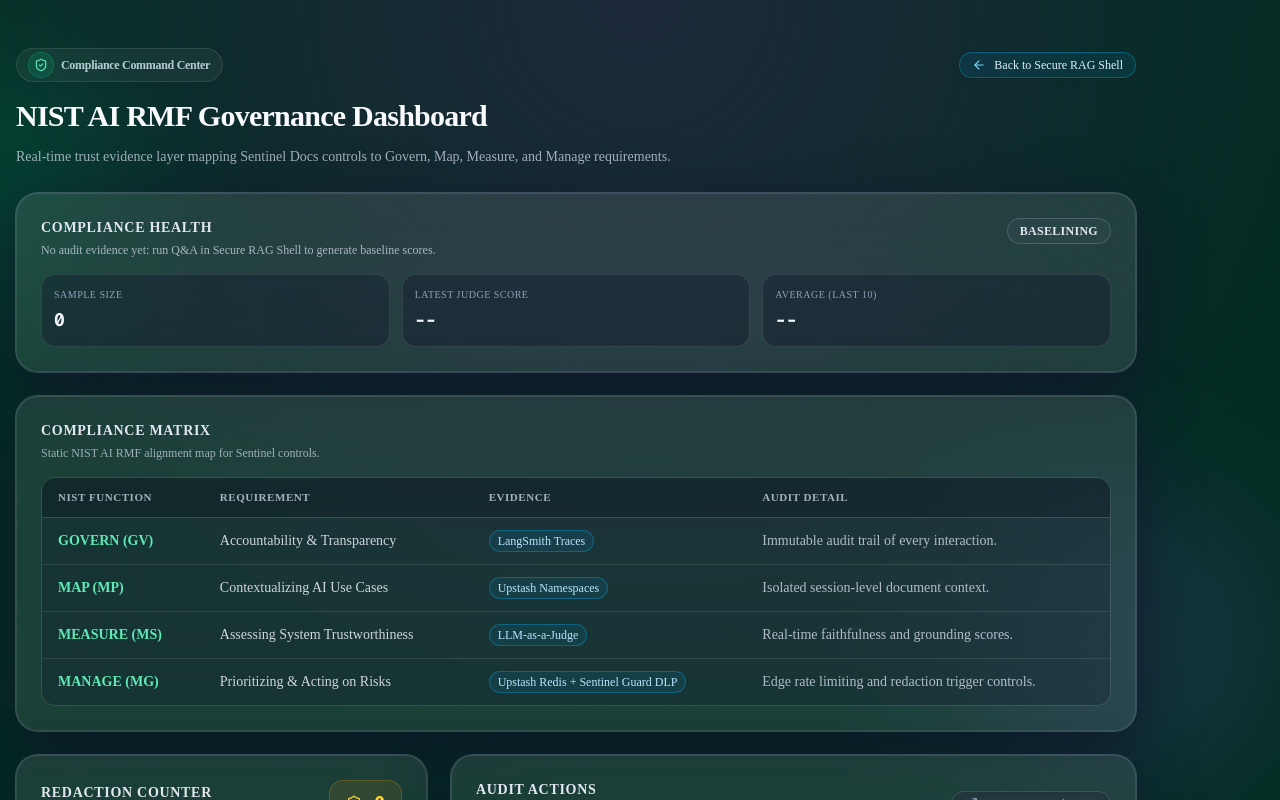
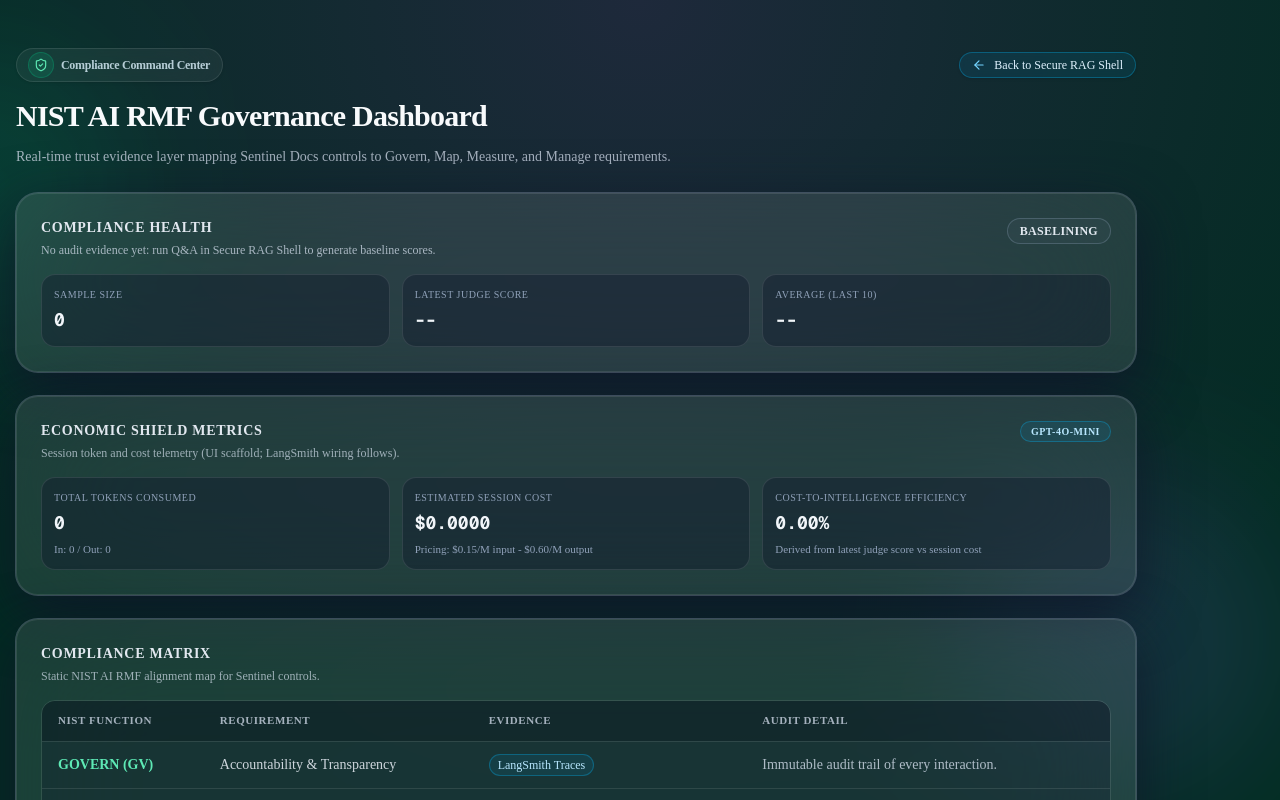
Before and after one commit to GeorgiDS9/sentinel-docs, a Next.js app: page /dashboard/governance in a window 1280 px wide. Shown: the top 800 px of the page. Built offline with nearby package versions, Linux system fonts and the light colour scheme.

Commit message:
feat: add economic shield metrics card scaffold to governance dashboard

```diff
--- a/src/app/dashboard/governance/page.tsx
+++ b/src/app/dashboard/governance/page.tsx
@@ -16,6 +16,13 @@
 const AUDIT_STATS_KEY = "sentinel-audit-stats";
 const JUDGE_HISTORY_KEY = "sentinel-judge-history";
 const SESSION_ID_KEY = "sentinel-docs-session-id";
+
+// Cost telemetry (UI scaffold for upcoming LangSmith wiring)
+// SESSION_COST_KEY stores per-session token usage in localStorage.
+// Pricing uses current GPT-4o-mini public rates (USD per 1M tokens).
+const SESSION_COST_KEY = "sentinel-session-cost-v1";
+const OPENAI_GPT4O_MINI_INPUT_PER_M = 0.15;
+const OPENAI_GPT4O_MINI_OUTPUT_PER_M = 0.6;
 
 // Static compliance matrix data
 const complianceRows = [
@@ -59,8 +66,14 @@
 type AuditStats = z.infer<typeof AuditStatsSchema>;
 type HealthStatus = "BASELINING" | "COMPLIANT" | "REVIEW" | "VIOLATION";
 
+type SessionUsage = {
+  promptTokens: number;
+  completionTokens: number;
+};
+
 // Defaults
 const EMPTY_STATS: AuditStats = { emails: 0, phones: 0, cards: 0, ssns: 0 };
+const EMPTY_USAGE: SessionUsage = { promptTokens: 0, completionTokens: 0 };
 
 // Heatmap color thresholds
 function getHeatColor(score: number): string {
@@ -74,6 +87,15 @@
   if (scores.some((s) => s < 0.7)) return "VIOLATION";
   if (scores.some((s) => s < 0.9)) return "REVIEW";
   return "COMPLIANT";
+}
+
+function formatUsd(value: number): string {
+  return value.toLocaleString("en-US", {
+    style: "currency",
+    currency: "USD",
+    minimumFractionDigits: 4,
+    maximumFractionDigits: 4,
+  });
 }
 
 function getHealthPillClass(status: HealthStatus): string {
@@ -106,6 +128,7 @@
   const [stats, setStats] = useState<AuditStats>(EMPTY_STATS);
   const [judgeHistory, setJudgeHistory] = useState<number[]>([]);
   const [sessionId, setSessionId] = useState<string>("");
+  const [usage, setUsage] = useState<SessionUsage>(EMPTY_USAGE);
 
   useEffect(() => {
     const readAuditStats = () => {
@@ -119,6 +142,31 @@
         setStats(parsed.success ? parsed.data : EMPTY_STATS);
       } catch {
         setStats(EMPTY_STATS);
+      }
+    };
+
+    const readSessionUsage = () => {
+      try {
+        const raw = localStorage.getItem(SESSION_COST_KEY);
+        if (!raw) {
+          setUsage(EMPTY_USAGE);
+          return;
+        }
+
+        const parsed = JSON.parse(raw) as Partial<SessionUsage> | null;
+        const promptTokens =
+          typeof parsed?.promptTokens === "number" && parsed.promptTokens >= 0
+            ? parsed.promptTokens
+            : 0;
+        const completionTokens =
+          typeof parsed?.completionTokens === "number" &&
+          parsed.completionTokens >= 0
+            ? parsed.completionTokens
+            : 0;
+
+        setUsage({ promptTokens, completionTokens });
+      } catch {
+        setUsage(EMPTY_USAGE);
       }
     };
 
@@ -142,6 +190,7 @@
     };
 
     readAuditStats();
+    readSessionUsage();
     readJudgeHistory();
     readSessionId();
 
@@ -150,6 +199,8 @@
       if (event.key === JUDGE_HISTORY_KEY || event.key === null)
         readJudgeHistory();
       if (event.key === SESSION_ID_KEY || event.key === null) readSessionId();
+      if (event.key === SESSION_COST_KEY || event.key === null)
+        readSessionUsage();
     };
 
     window.addEventListener("storage", onStorage);
@@ -191,6 +242,25 @@
       ? `https://smith.langchain.com/traces?search=${sid}`
       : "https://smith.langchain.com/traces";
   }, [sessionId]);
+
+  const totalTokens = usage.promptTokens + usage.completionTokens;
+
+  const estimatedSessionCost = useMemo(() => {
+    const inputCost =
+      (usage.promptTokens / 1_000_000) * OPENAI_GPT4O_MINI_INPUT_PER_M;
+    const outputCost =
+      (usage.completionTokens / 1_000_000) * OPENAI_GPT4O_MINI_OUTPUT_PER_M;
+    return inputCost + outputCost;
+  }, [usage.promptTokens, usage.completionTokens]);
+
+  const latestJudgeScore = latestScore ?? 0;
+
+  // Simple "value per dollar" proxy (0-100), clamped to avoid runaway values at tiny cost.
+  const costToIntelligenceEfficiency = useMemo(() => {
+    if (estimatedSessionCost <= 0) return 0;
+    const raw = (latestJudgeScore / estimatedSessionCost) * 0.01;
+    return Math.max(0, Math.min(100, raw));
+  }, [latestJudgeScore, estimatedSessionCost]);
 
   return (
     <div className="min-h-screen bg-[radial-gradient(circle_at_top,#1e293b,transparent_55%),radial-gradient(circle_at_bottom,#022c22,#022c22)] text-foreground font-sans selection:bg-emerald-500/30">
@@ -283,6 +353,63 @@
           </div>
         </Card>
 
+        {/* Economic shield metrics (UI scaffold) */}
+        <Card className="rounded-3xl border border-white/10 bg-white/10 p-6 shadow-[0_0_0_1px_rgba(148,163,184,0.35),0_18px_60px_rgba(15,23,42,0.9)] backdrop-blur-3xl dark:bg-slate-900/50">
+          <div className="mb-4 flex items-start justify-between gap-3">
+            <div>
+              <h2 className="text-sm font-semibold uppercase tracking-wider text-slate-200">
+                Economic Shield Metrics
+              </h2>
+              <p className="mt-1 text-xs text-slate-300/75">
+                Session token and cost telemetry (UI scaffold; LangSmith wiring
+                follows).
+              </p>
+            </div>
+            <span className="inline-flex items-center rounded-full border border-sky-400/30 bg-sky-500/10 px-2.5 py-0.5 text-[10px] font-semibold uppercase tracking-wider text-sky-200">
+              GPT-4o-mini
+            </span>
+          </div>
+
+          <div className="grid gap-3 sm:grid-cols-3">
+            <div className="rounded-xl border border-white/10 bg-slate-900/40 p-3">
+              <p className="text-[10px] uppercase tracking-wider text-slate-400">
+                Total Tokens Consumed
+              </p>
+              <p className="mt-1 text-lg font-bold font-mono text-slate-100">
+                {totalTokens.toLocaleString()}
+              </p>
+              <p className="mt-1 text-[11px] text-slate-400">
+                In: {usage.promptTokens.toLocaleString()} / Out:{" "}
+                {usage.completionTokens.toLocaleString()}
+              </p>
+            </div>
+
+            <div className="rounded-xl border border-white/10 bg-slate-900/40 p-3">
+              <p className="text-[10px] uppercase tracking-wider text-slate-400">
+                Estimated Session Cost
+              </p>
+              <p className="mt-1 text-lg font-bold font-mono text-slate-100">
+                {formatUsd(estimatedSessionCost)}
+              </p>
+              <p className="mt-1 text-[11px] text-slate-400">
+                Pricing: $0.15/M input - $0.60/M output
+              </p>
+            </div>
+
+            <div className="rounded-xl border border-white/10 bg-slate-900/40 p-3">
+              <p className="text-[10px] uppercase tracking-wider text-slate-400">
+                Cost-to-Intelligence Efficiency
+              </p>
+              <p className="mt-1 text-lg font-bold font-mono text-slate-100">
+                {costToIntelligenceEfficiency.toFixed(2)}%
+              </p>
+              <p className="mt-1 text-[11px] text-slate-400">
+                Derived from latest judge score vs session cost
+              </p>
+            </div>
+          </div>
+        </Card>
+
         {/* Compliance matrix */}
         <Card className="rounded-3xl border border-white/10 bg-white/10 p-6 shadow-[0_0_0_1px_rgba(148,163,184,0.35),0_18px_60px_rgba(15,23,42,0.9)] backdrop-blur-3xl dark:bg-slate-900/50">
           <div className="mb-4">
@@ -342,6 +469,7 @@
             </table>
           </div>
         </Card>
+
         <div className="grid gap-6 md:grid-cols-[0.75fr_1.25fr]">
           {/* Redaction counter */}
           <Card className="rounded-3xl border border-white/10 bg-white/10 p-6 shadow-[0_0_0_1px_rgba(148,163,184,0.35),0_18px_60px_rgba(15,23,42,0.9)] backdrop-blur-3xl dark:bg-slate-900/50">
```
